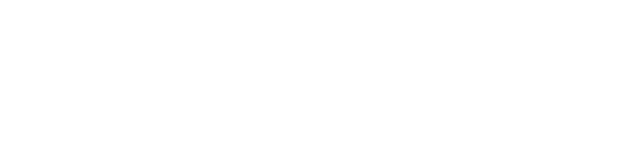
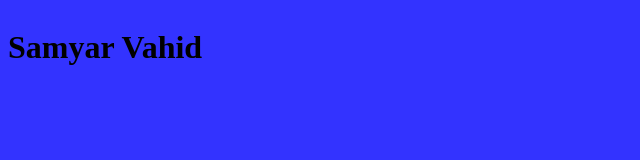
Before and after one commit to plethorum/plethorum.github.io, a plain HTML site: page newnewnew/index.html in a window 1280 px wide. Shown: the whole page, without its empty margins (0-640 px from the left). Drawn offline with Linux system fonts and the light colour scheme.

Commit message:
css stuff?

```diff
--- a/newnewnew/index.html
+++ b/newnewnew/index.html
@@ -7,6 +7,6 @@
 
   </head>
   <body>
-
+    <h1> Samyar Vahid </h1>
   </body>
 </html>
--- a/newnewnew/style.css
+++ b/newnewnew/style.css
@@ -1,5 +1,5 @@
 body {
-  color: #3333ff;
+  background-color: #3333ff;
   display: grid;
   grid-template-rows:
 }
```
